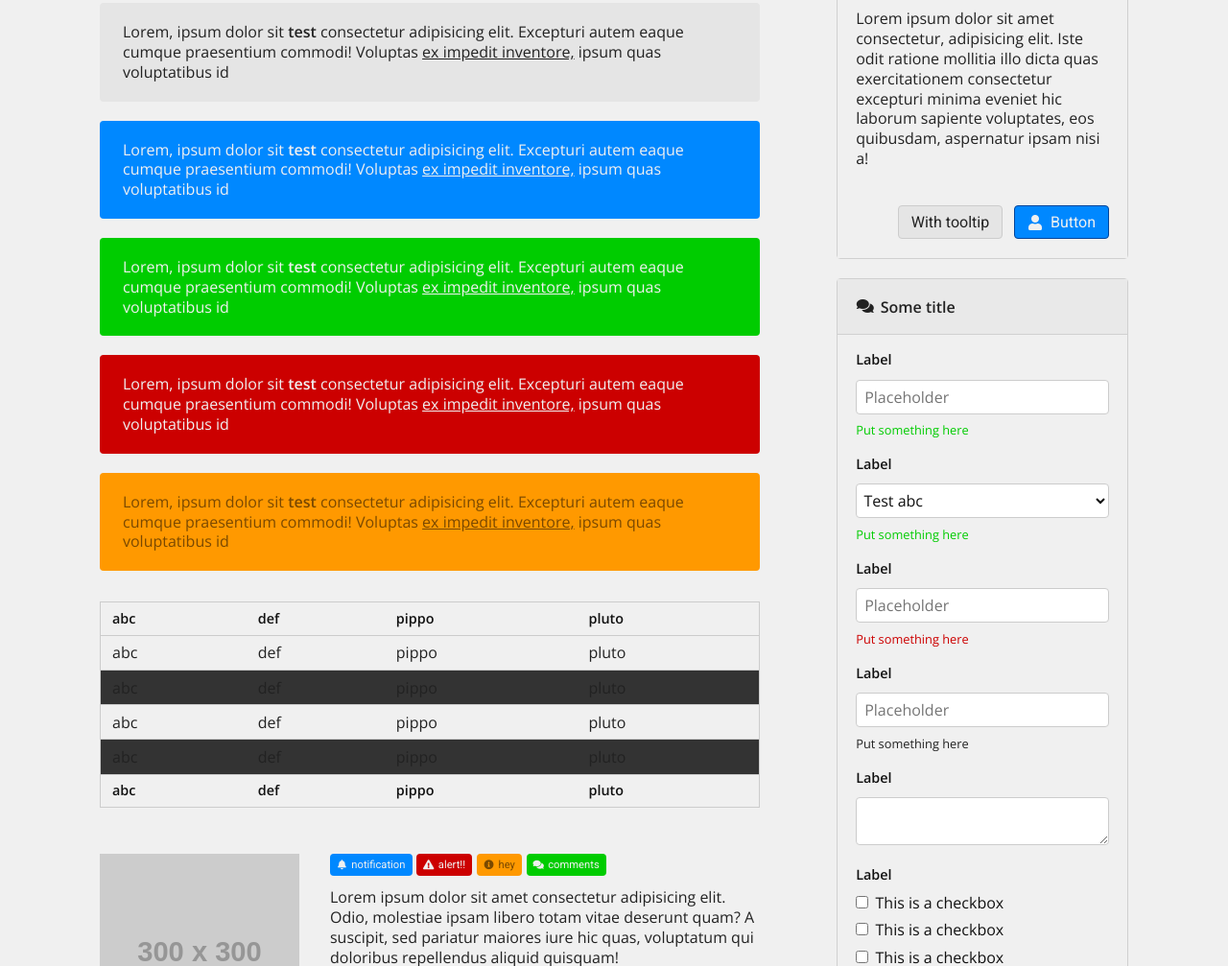
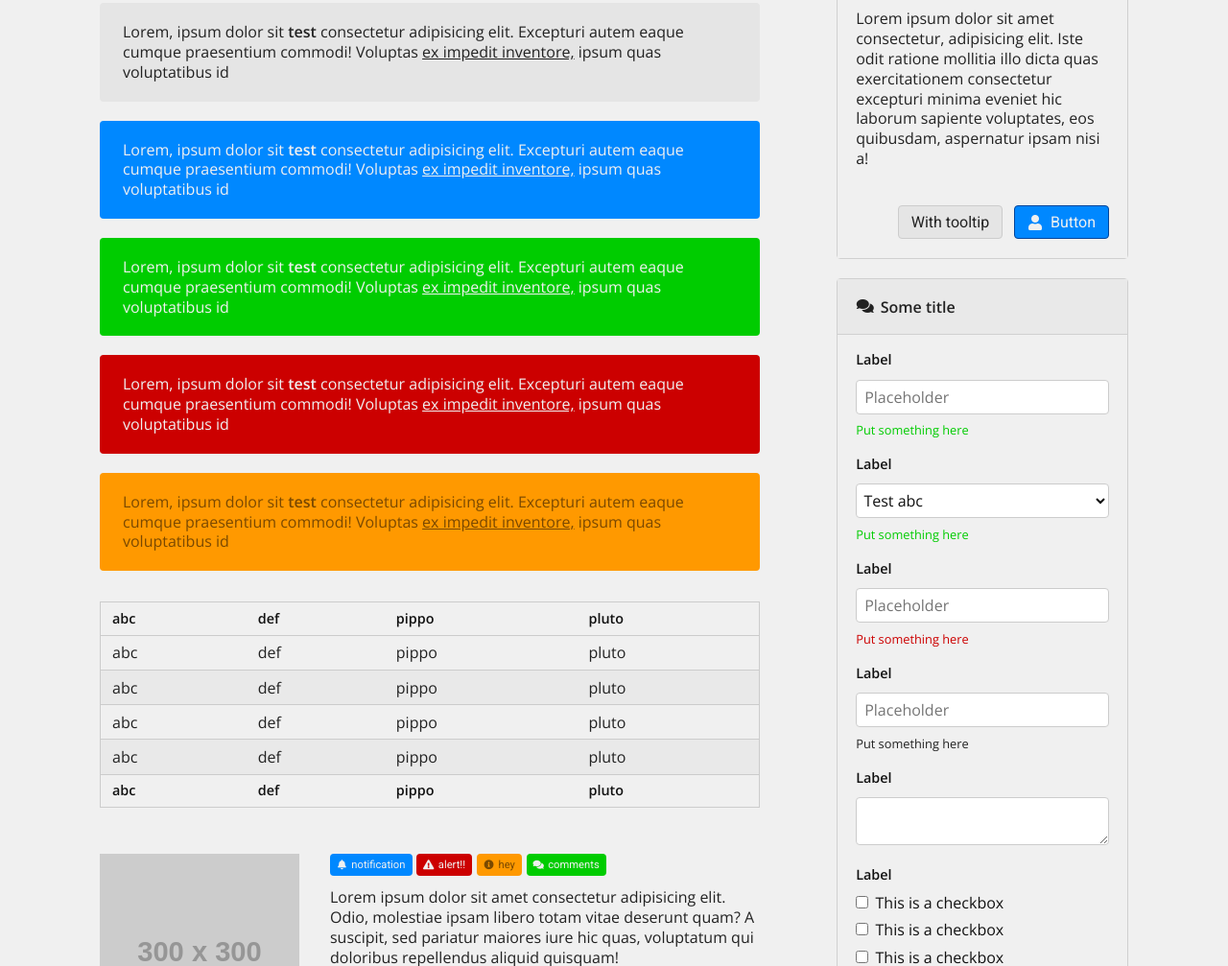
Before and after one commit to emanuelescarabattoli/double, a website: page docs/index.html in a window 1280 px wide. Shown: the part 937-1944 px from the top of the page at 96% size. Drawn offline with nearby package versions, Linux system fonts and the light colour scheme; placeholder pictures from the web are drawn by us.

Commit message:
Table dark mode and color fixes

```diff
--- a/src/content.sass
+++ b/src/content.sass
@@ -47,7 +47,7 @@
     font-size: 1em
     margin-bottom: 1em
   blockquote
-    background-color: $color-background
+    background-color: $color-background-light
     border-left: solid 5px $color-primary
     padding: $text-padding
   ol
--- a/src/table.sass
+++ b/src/table.sass
@@ -37,3 +37,34 @@
       background-color: $table-stripped-background-color
   &.is-bordered
       border: $table-bordered-border
+
+.dark-mode
+  .table
+    background-color: $dark-table-background-color
+    color: $dark-table-color
+    border: $dark-table-border
+    thead
+      tr
+        border-bottom: $dark-table-header-border
+      th
+        background-color: $dark-table-header-background-color
+        color: $dark-table-header-color
+    tbody
+      tr
+        border-bottom: $dark-table-row-border
+      tr:last-child
+        border-bottom: none
+      td
+        background-color: $dark-table-row-background-color
+        color: $dark-table-row-color
+    tfoot
+      tr
+        border-top: $dark-table-footer-border
+      td
+        background-color: $dark-table-footer-background-color
+        color: $dark-table-footer-color
+    &.is-striped
+      tr:nth-child(even) td
+        background-color: $dark-table-stripped-background-color
+    &.is-bordered
+        border: $dark-table-bordered-border
--- a/src/variable.sass
+++ b/src/variable.sass
@@ -150,8 +150,8 @@ $default-color: #222222 !default
 
 $dark-background-color: #111111 !default
 
-$dark-default-background-color: #181818 !default
-$dark-default-border: solid 1px #222222 !default
+$dark-default-background-color: #222222 !default
+$dark-default-border: solid 1px #333333 !default
 $dark-default-color: #c0c0c0 !default
 
 /* Primary: here we define styles for primary elements */
@@ -164,7 +164,7 @@ $primary-color: #f0f0f0 !default
 
 // Dark primary colors
 
-$dark-primary-background-color: #002244 !default
+$dark-primary-background-color: #004499 !default
 $dark-primary-border: solid 1px #004499 !default
 $dark-primary-color: #c0c0c0 !default
 
@@ -178,7 +178,7 @@ $success-color: #f0f0f0 !default
 
 // Dark success colors
 
-$dark-success-background-color: #003300 !default
+$dark-success-background-color: #005500 !default
 $dark-success-border: solid 1px #006600 !default
 $dark-success-color: #c0c0c0 !default
 
@@ -192,7 +192,7 @@ $warning-color: #7a4900 !default
 
 // Dark warning colors
 
-$dark-warning-background-color: #883300 !default
+$dark-warning-background-color: #aa4400 !default
 $dark-warning-border: solid 1px #ff5500 !default
 $dark-warning-color: #c0c0c0 !default
 
@@ -206,7 +206,7 @@ $danger-color: #f0f0f0 !default
 
 // Dark danger colors
 
-$dark-danger-background-color: #440000 !default
+$dark-danger-background-color: #770000 !default
 $dark-danger-border: solid 1px #990000 !default
 $dark-danger-color: #c0c0c0 !default
 
@@ -266,21 +266,21 @@ $button-active-color: #333333 !default
 
 //Dark button default colors
 
-$dark-button-background-color: #181818 !default
-$dark-button-border: solid 1px #222222 !default
+$dark-button-background-color: #111111 !default
+$dark-button-border: solid 1px #444444 !default
 $dark-button-color: #c0c0c0 !default
 
 $dark-button-hover-background-color: #111111 !default
-$dark-button-hover-border: solid 1px #333333 !default
+$dark-button-hover-border: solid 1px #555555 !default
 $dark-button-hover-color: #c0c0c0 !default
 
 $dark-button-focus-background-color: #111111 !default
-$dark-button-focus-border: solid 1px #333333 !default
+$dark-button-focus-border: solid 1px #777777 !default
 $dark-button-focus-box-shadow: 0 0 0 2px #65a0d955 !default
 $dark-button-focus-color: #c0c0c0 !default
 
 $dark-button-active-background-color: #111111 !default
-$dark-button-active-border: solid 1px #444444 !default
+$dark-button-active-border: solid 1px #888888 !default
 $dark-button-active-color: #c0c0c0 !default
 
 // Button primary colors
@@ -801,11 +801,17 @@ $dark-notification-danger-color: $dark-danger-color !default
 
 /* Table: table, columns and rows */
 
-// Table sizes and colors
+// Table
 
 $table-background-color: $color-background !default
 $table-color: $color-text !default
 $table-border: none !default
+
+// Dark table
+
+$dark-table-background-color: $dark-color-background !default
+$dark-table-color: $dark-color-text !default
+$dark-table-border: none !default
 
 // Table header
 
@@ -816,6 +822,12 @@ $table-header-border: $default-border !default
 $table-header-padding: 0.6rem 0.75rem !default
 $table-header-font-size: 0.9em !default
 
+// Dark table header
+
+$dark-table-header-background-color: $dark-color-background !default
+$dark-table-header-color: $dark-color-text !default
+$dark-table-header-border: $dark-default-border !default
+
 // Table row
 
 $table-row-background-color: $color-background !default
@@ -824,6 +836,12 @@ $table-row-font-weight: $font-weight-default !default
 $table-row-border: $default-border !default
 $table-row-padding: 0.6rem 0.75rem !default
 $table-row-font-size: 1em !default
+
+// Dark table row
+
+$dark-table-row-background-color: $dark-color-background !default
+$dark-table-row-color: $dark-color-text !default
+$dark-table-row-border: $dark-default-border !default
 
 // Table footer
 
@@ -834,13 +852,27 @@ $table-footer-border: $default-border !default
 $table-footer-padding: 0.6rem 0.75rem !default
 $table-footer-font-size: 0.9em !default
 
+// Dark table footer
+
+$dark-table-footer-background-color: $dark-color-background !default
+$dark-table-footer-color: $dark-color-text !default
+$dark-table-footer-border: $dark-default-border !default
+
 // Table stripped
 
-$table-stripped-background-color: $color-background-semi-dark !default
+$table-stripped-background-color: #e9e9e9 !default
+
+// Dark table stripped
+
+$dark-table-stripped-background-color: #131313 !default
 
 // Table bordered
 
 $table-bordered-border: $default-border !default
+
+// Dark table bordered
+
+$dark-table-bordered-border: $dark-default-border !default
 
 /* Tag: properties of tag element */
 
```
Also changed, not shown: docs/assets/css/double.css.
